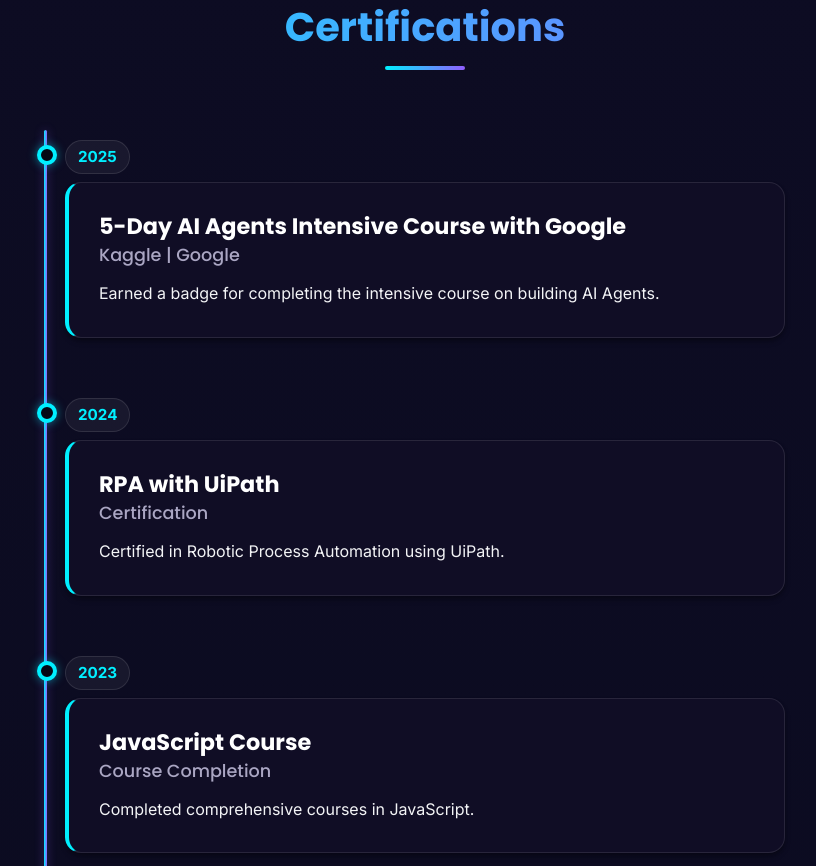
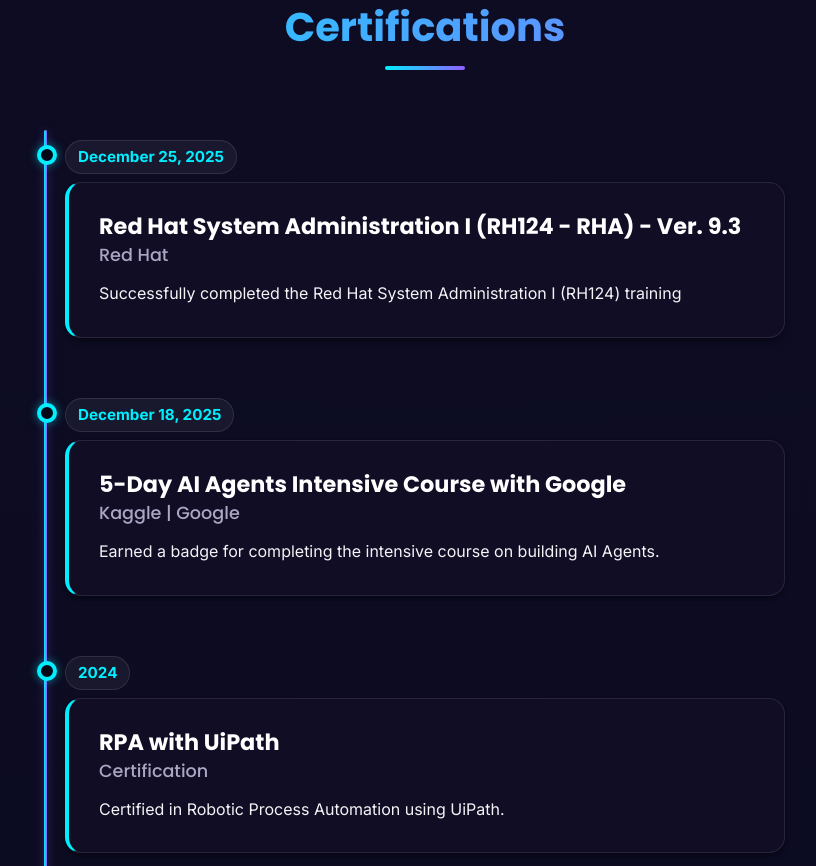
Before and after one commit to Kumaran626001/kumaran-portfolio, a plain HTML site: page index.html in a window 1280 px wide. Shown: the part 4048-4914 px from the top of the page, without its empty margins (215-1031 px from the left). Drawn offline with Linux system fonts and the light colour scheme.

Commit message:
Update index.html

```diff
--- a/index.html
+++ b/index.html
@@ -194,7 +194,16 @@
             <div class="timeline">
                 <div class="timeline-item">
                     <div class="timeline-dot"></div>
-                    <div class="timeline-date">2025</div>
+                    <div class="timeline-date">December 25, 2025</div>
+                    <div class="timeline-content">
+                        <h3>Red Hat System Administration I (RH124 - RHA) - Ver. 9.3</h3>
+                        <h4>Red Hat</h4>
+                        <p>Successfully completed the Red Hat System Administration I (RH124) training</p>
+                    </div>
+                </div>
+                <div class="timeline-item">
+                    <div class="timeline-dot"></div>
+                    <div class="timeline-date">December 18, 2025</div>
                     <div class="timeline-content">
                         <h3>5-Day AI Agents Intensive Course with Google</h3>
                         <h4>Kaggle | Google</h4>
```
